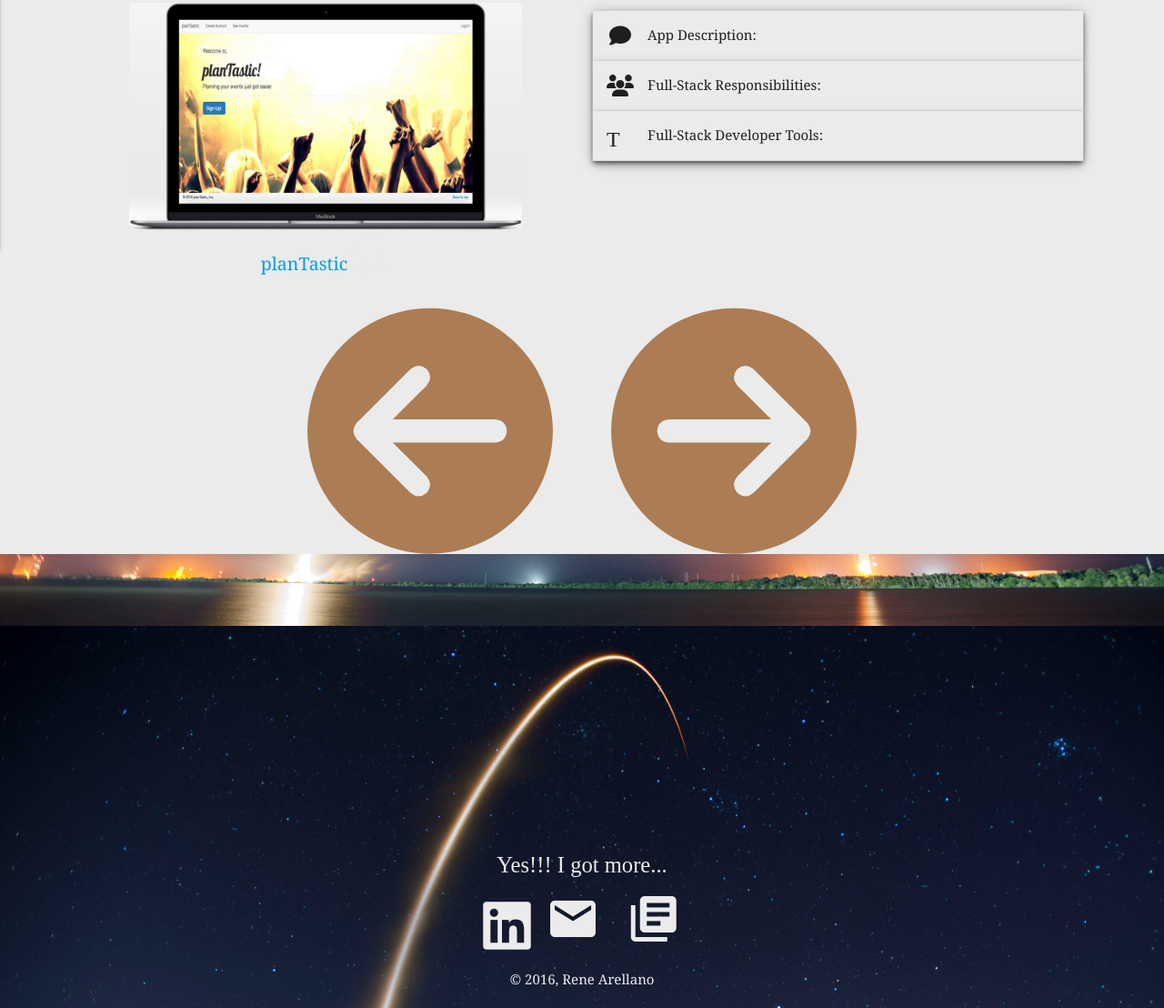
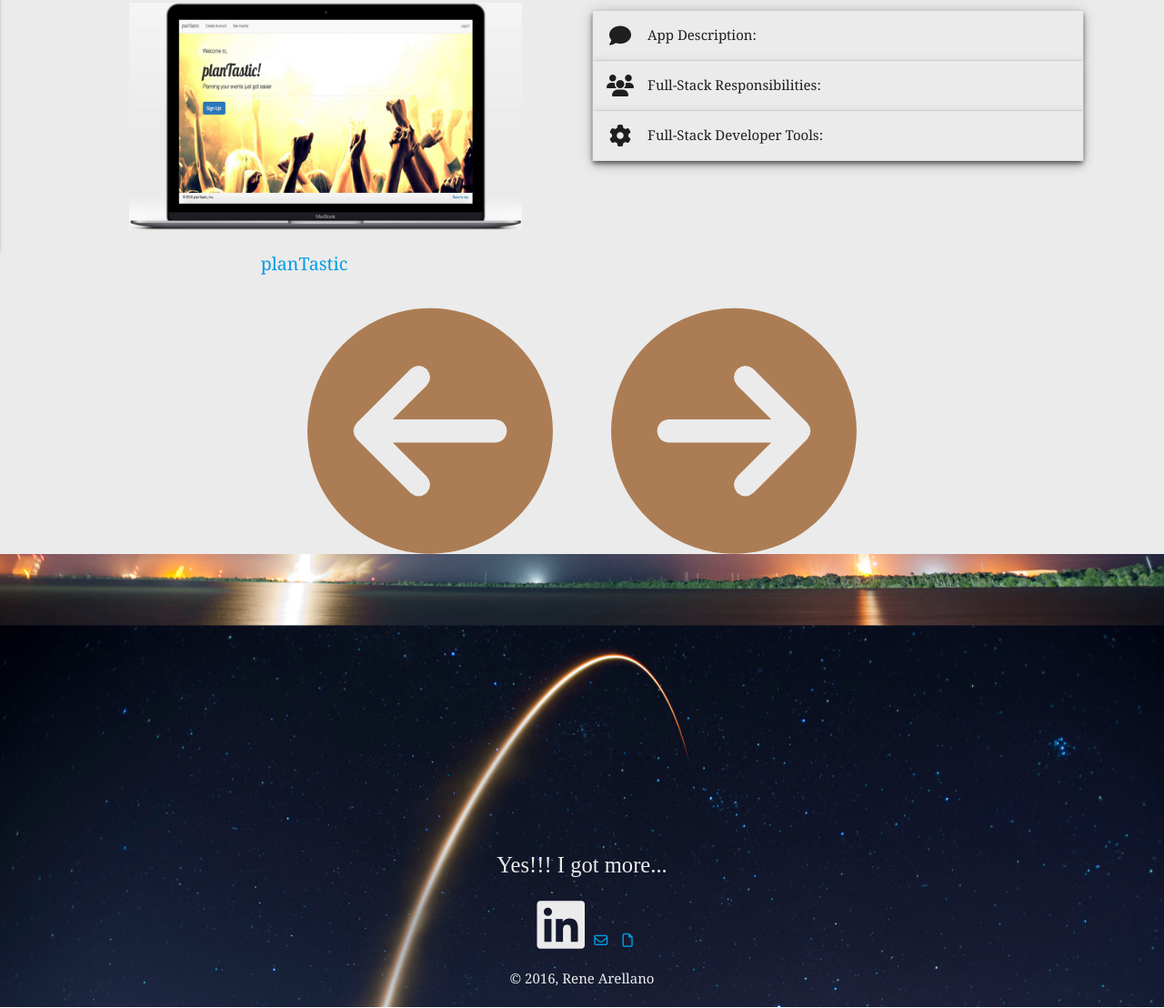
Before and after one commit to relative-rene/devPortfolio, a plain HTML site: page index.html in a window 1280 px wide. Shown: the part 585-1693 px from the top of the page at 91% size. Drawn offline with nearby package versions, Linux system fonts and the light colour scheme; some icons are missing.

Commit message:
exchange material-icons for font-awesome

```diff
--- a/index.html
+++ b/index.html
@@ -142,7 +142,7 @@
                             </div>
                         </li>
                         <li>
-                            <div class="collapsible-header z-depth-2"><i class="material-icons center">Technologies</i>Full-Stack Developer Tools:</div>
+                            <div class="collapsible-header z-depth-2"><i class="fa fa-cog" aria-hidden="true"></i>Full-Stack Developer Tools:</div>
                             <div class="collapsible-body">
                                 <p>Ruby on Rails, PostgreSQL, BootStrap, HTML5, CSS3, Trello, Github, Rspec and Google Places API.</p>
                             </div>
@@ -184,7 +184,7 @@
                             </div>
                         </li>
                         <li>
-                            <div class="collapsible-header z-depth-2"><i class="material-icons">Technologies</i>Full-Stack Developer Tools:</div>
+                            <div class="collapsible-header z-depth-2"><i class="fa fa-cog" aria-hidden="true"></i>Full-Stack Developer Tools:</div>
                             <div class="collapsible-body">
                                 <p>Ruby on Rails, PostgresSQL, Simple Forms, Better Errors, Pry ByeBug, Bootstrap, CSS3, HTML5</p>
                             </div>
@@ -225,7 +225,7 @@
                             </div>
                         </li>
                         <li>
-                            <div class="collapsible-header z-depth-2"><i class="material-icons">Technologies</i>Full-Stack Developer Tools:</div>
+                            <div class="collapsible-header z-depth-2"><i class="fa fa-cog" aria-hidden="true"></i>Full-Stack Developer Tools:</div>
                             <div class="collapsible-body">
                                 <p>MongoDB, Mongoose, Express, AngularJS, Node , Bootstrap, CSS3, HTML5</p>
                             </div>
@@ -266,7 +266,7 @@
                             </div>
                         </li>
                         <li>
-                            <div class="collapsible-header z-depth-2"><i class="material-icons">Technologies</i>Full-Stack Developer Tools:</div>
+                            <div class="collapsible-header z-depth-2"><i class="fa fa-cog" aria-hidden="true"></i>Full-Stack Developer Tools:</div>
                             <div class="collapsible-body">
                                 <p>MongoDB, Mongoose, Express, HandleBars, Node, jQuery, Bootstrap, CSS3, HTML5</p>
                             </div>
@@ -286,7 +286,7 @@
                 <div class="col s12 m8 offset-m2">
                     <div class="card-panel">
                   <p><span class="aboutMe">
-                    I became a Full-Stack developer because I fell in love with creating. You have an idea, brainstorm about the infinite, consider the variables and birth something awesome. Okay okay, maybe awesome is a little strong for version one... but its definitely yours. Crafted by your touch, you've left your mark, it reverberates your je ne sais quoi.
+                    I became a Full-Stack developer because I fell in love with creating. You have an idea, brainstorm about the infinite, consider the variables and birth something awesome. Okay okay, maybe awesome is a little strong for version one... but its definitely yours. Crafted by your thought you've left your mark.
                     I choose web development as a medium because I was captivated by web design. Now contributing creations has become focal point between purpose and pleasure. Today, I am looking for like minded kin that want bask in the pain and satisfaction of creating something awesome.
                     </span></p></div>
                 </div>
@@ -299,9 +299,9 @@
             <div class="col s12">
                 <h5>Yes!!! I got more...</h5>
                 <a href="https://www.linkedin.com/in/brainchilddeveloper" title="awesome full-stack developer linkedin" target="_blank"><i class="icon fa fa-linkedin-square fa-4x" aria-hidden="true"></i></a>
-                <a href="mailto:rene.arellano415@gmail.com" title="awesome full-stack developer email" class="resume_email"><i class="icon medium material-icons">email</i></a>
+                <a href="mailto:rene.arellano415@gmail.com" title="awesome full-stack developer email" class="resume_email"><i class="fa fa-envelope-o" aria-hidden="true"></i></a>
                 <a href="https://github.com/relative-rene" title="full-stack git" target="_blank" class="resume_email"><i class="icon devicon-github-plain fa-4x" aria-hidden="true"></i></a>
-                <a href="styles/images/0922 Resume.pdf" title="full-stack developer resume" target="_blank" class="resume_email"><i class="icon medium material-icons">library_books</i></a>
+                <a href="styles/images/0922 Resume.pdf" title="full-stack developer resume" target="_blank" class="resume_email"><i class="fa fa-file-o" aria-hidden="true"></i></a>
                 <p> &copy; 2016, Rene Arellano</p>
             </div>
         </div>
```
